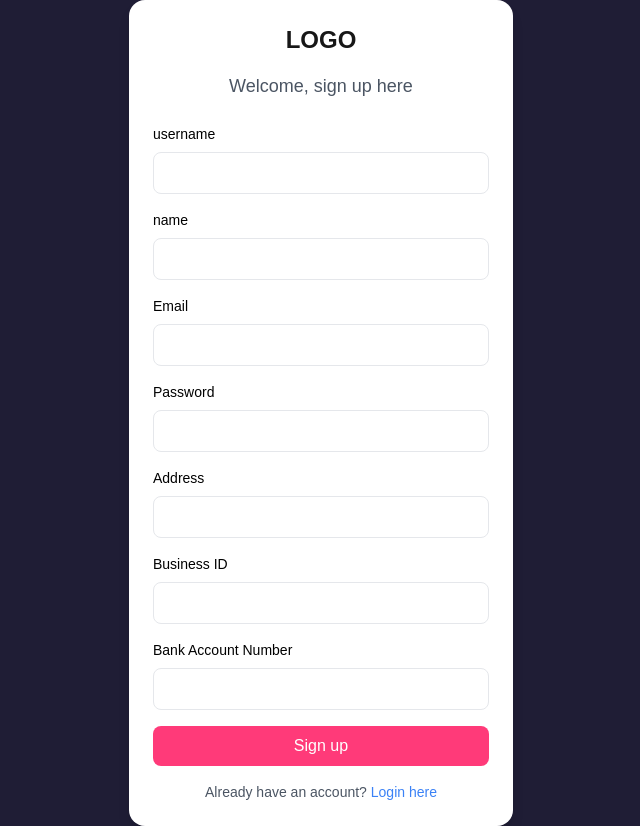
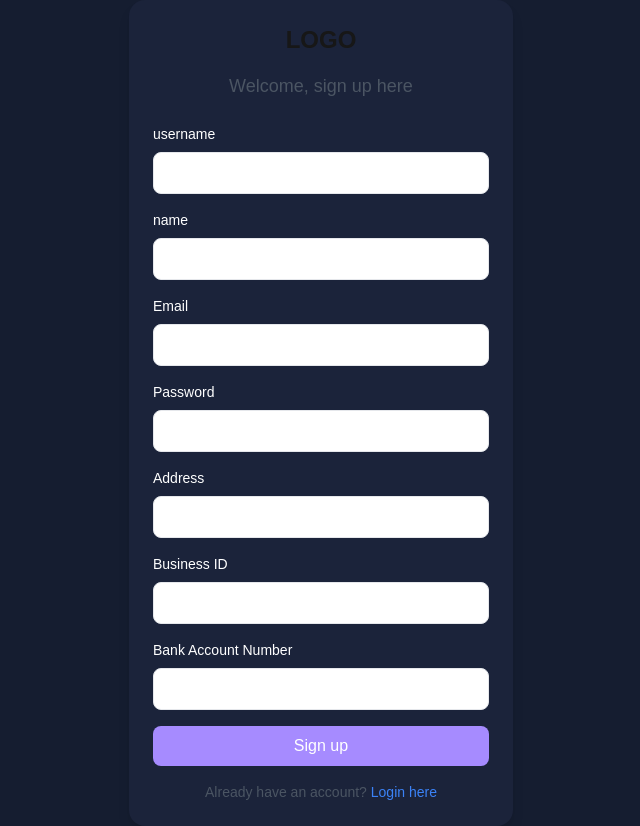
Before and after one commit to Abdulrahman-G-Alfahad/Capstone-Project-2025-Web, a Next.js app in the folder capstone-project-2025-web/: page / in a window 1280 px wide. Both pictures are taken after a click on the element "Register here". Shown: the whole page, without its empty margins (319-959 px from the left). Built offline with nearby package versions, Linux system fonts and the light colour scheme.

Commit message:
fixed branches

```diff
--- a/capstone-project-2025-web/src/actions/branches.js
+++ b/capstone-project-2025-web/src/actions/branches.js
@@ -3,22 +3,27 @@
 import { baseUrl, getHeaders } from "./config";
 
 export async function getBusinessBranches(businessId) {
+  console.log(businessId);
   try {
     const response = await fetch(
-      `${baseUrl}/profile/${businessId}/associates`,
+      `${baseUrl}/business/profile/${businessId}/associates`,
       {
         method: "GET",
         headers: await getHeaders({ auth: true }),
       }
     );
 
+    const res = await response.json()
+
+    console.log(res.associateList);
+
     if (!response.ok) {
       throw new Error(`Failed to fetch branches: ${response.statusText}`);
     }
 
-    return await response.json();
+    return res;
   } catch (error) {
     console.error("Error fetching business branches:", error);
-    return { message: "Error fetching branches", branchList: [] };
+    return { message: "Error fetching branches", associateList: [] };
   }
 }
--- a/capstone-project-2025-web/src/actions/transactions.js
+++ b/capstone-project-2025-web/src/actions/transactions.js
@@ -2,7 +2,7 @@
 
 import { baseUrl, getHeaders } from "./config";
 
-export async function getTransactions() {
+export async function getTransactions(businessId) {
   try {
     const response = await fetch(`${baseUrl}/profile/${businessId}/transactions`, {
       method: "GET",
@@ -14,7 +14,7 @@ export async function getTransactions() {
     }
 
     const data = await response.json();
-    return Array.isArray(data) ? data : []; //returns an array
+    return Array.isArray(data) ? data : [];
   } catch (error) {
     console.error("Error fetching transactions:", error);
     return [];
--- a/capstone-project-2025-web/src/components/LoginPage.js
+++ b/capstone-project-2025-web/src/components/LoginPage.js
@@ -28,7 +28,7 @@ export default function LoginPage({ switchPage }) {
 
   return (
     <div className="flex items-center justify-center min-h-screen bg-[#151d30]">
-      <div className="w-full max-w-sm p-6 bg-white rounded-2xl shadow-lg">
+      <div className="w-full max-w-sm p-6 bg-[#1b233a] rounded-2xl shadow-lg">
         <h1 className="mb-4 text-2xl font-semibold text-center">LOGO</h1>
         <h2 className="text-lg font-medium text-center text-gray-600">
           Welcome Back, Please login
@@ -64,7 +64,7 @@ export default function LoginPage({ switchPage }) {
           <button
             type="submit"
             disabled={loading}
-            className="w-full px-4 py-2 text-white bg-[#FF3A79] rounded-lg hover:bg-[#FF3366]"
+            className="w-full px-4 py-2 text-white bg-[#a68bff] rounded-lg hover:bg-[#5d22b8]"
           >
             {loading ? "Logging in..." : "Login"}
           </button>
--- a/capstone-project-2025-web/src/components/SignupPage.js
+++ b/capstone-project-2025-web/src/components/SignupPage.js
@@ -38,8 +38,8 @@ export default function SignUp({ switchPage }) {
   };
 
   return (
-    <div className="flex items-center justify-center min-h-screen bg-[#1F1D35]">
-      <div className="w-full max-w-sm p-6 bg-white rounded-2xl shadow-lg">
+    <div className="flex items-center justify-center min-h-screen bg-[#151d30]">
+      <div className="w-full max-w-sm p-6 bg-[#1b233a] rounded-2xl shadow-lg">
         <h1 className="mb-4 text-2xl font-semibold text-center">LOGO</h1>
         <h2 className="text-lg font-medium text-center text-gray-600">
           Welcome, sign up here
@@ -47,7 +47,7 @@ export default function SignUp({ switchPage }) {
         <form onSubmit={handleSubmit} className="mt-6 space-y-4">
           {/* Form Fields */}
           <div>
-            <label className="block text-sm font-medium text-black">
+            <label className="block text-sm font-medium text-white">
               username
             </label>
             <input
@@ -59,7 +59,7 @@ export default function SignUp({ switchPage }) {
             />
           </div>
           <div>
-            <label className="block text-sm font-medium text-black">name</label>
+            <label className="block text-sm font-medium text-white">name</label>
             <input
               type="text"
               value={name}
@@ -69,7 +69,7 @@ export default function SignUp({ switchPage }) {
             />
           </div>
           <div>
-            <label className="block text-sm font-medium text-black">
+            <label className="block text-sm font-medium text-white">
               Email
             </label>
             <input
@@ -81,7 +81,7 @@ export default function SignUp({ switchPage }) {
             />
           </div>
           <div>
-            <label className="block text-sm font-medium text-black">
+            <label className="block text-sm font-medium text-white">
               Password
             </label>
             <input
@@ -94,7 +94,7 @@ export default function SignUp({ switchPage }) {
           </div>
 
           <div>
-            <label className="block text-sm font-medium text-black">
+            <label className="block text-sm font-medium text-white">
               Address
             </label>
             <input
@@ -106,7 +106,7 @@ export default function SignUp({ switchPage }) {
             />
           </div>
           <div>
-            <label className="block text-sm font-medium text-black">
+            <label className="block text-sm font-medium text-white">
               Business ID
             </label>
             <input
@@ -118,7 +118,7 @@ export default function SignUp({ switchPage }) {
             />
           </div>
           <div>
-            <label className="block text-sm font-medium text-black">
+            <label className="block text-sm font-medium text-white">
               Bank Account Number
             </label>
             <input
@@ -132,7 +132,7 @@ export default function SignUp({ switchPage }) {
           <button
             type="submit"
             disabled={loading}
-            className="w-full px-4 py-2 text-white bg-[#FF3A79] rounded-lg hover:bg-[#FF3366]"
+            className="w-full px-4 py-2 text-white bg-[#a68bff] rounded-lg hover:bg-[#5d22b8]"
           >
             {loading ? "Signing up..." : "Sign up"}
           </button>
```
Also changed, not shown: capstone-project-2025-web/src/components/Dashboard.js (+47 -21 lines).
